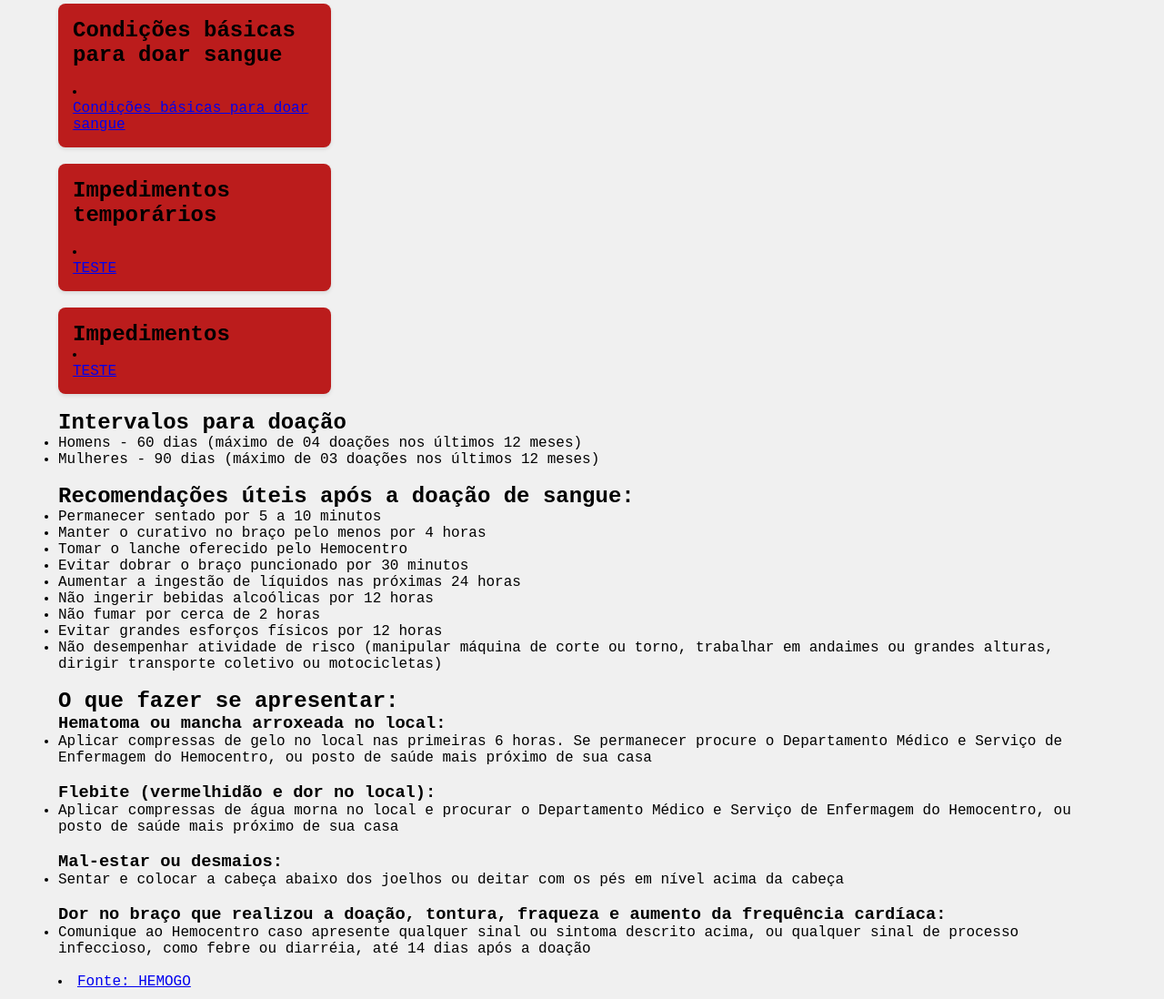
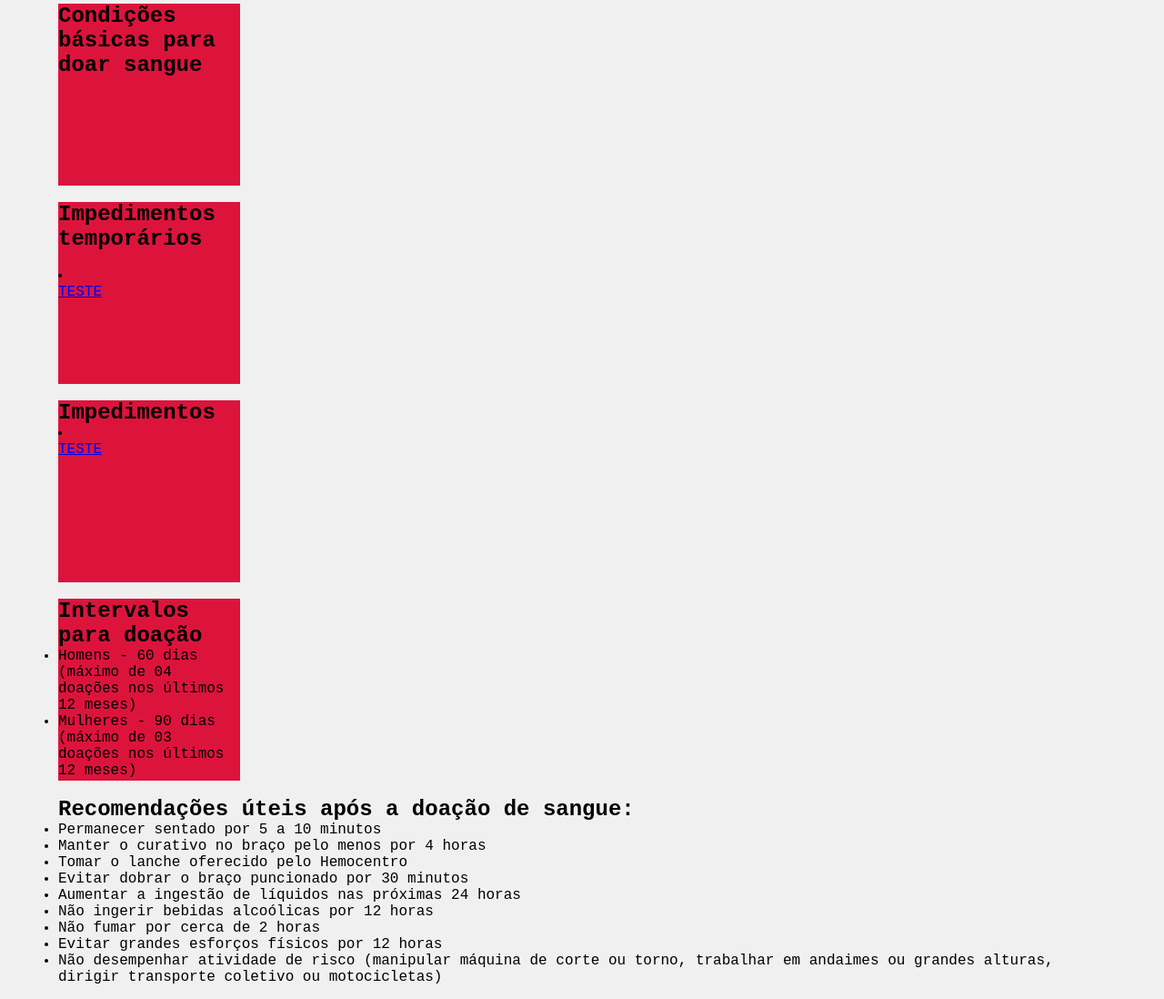
Before and after one commit to S9NT7S/Projeto-Doe-Vida, a Flask app: page / in a window 1280 px wide. Shown: the part 478-1576 px from the top of the page at 91% size. Run offline with Flask 3, Linux system fonts and the light colour scheme; the visitor is signed in with stand-in values (Sample User, id 1).

Commit message:
21/05/2026

```diff
--- a/Prime/controllers/AdminUsuarioController.py
+++ b/Prime/controllers/AdminUsuarioController.py
@@ -94,6 +94,10 @@ class AdminUsuarioController(BaseController):
 
         if session.get("usuario_id") == usuario_id:
             flash("Você não pode excluir sua própria conta.", "erro")
+            return redirect(url_for("listar_usuarios"))
+
+        if session.get("perfil_logado") == "admin":
+            flash("Erro")
             return redirect(url_for("listar_usuarios"))
 
         try:
--- a/Prime/static/css/base.css
+++ b/Prime/static/css/base.css
@@ -115,13 +115,13 @@ body{
     margin-left: auto; /* Empurra apenas o botão para a direita */
   }
 
-.card {
+/* .card {
     background-color: rgb(187, 28, 28);
     border-radius: 8px;
     box-shadow: 0 2px 4px rgba(0, 0, 0, 0.1);
     padding: 16px;
     width: 300px;
-}
+} */
 
 .card .div {
     display: flex;
--- /dev/null
+++ b/Prime/static/css/pagina_inicial.css
@@ -0,0 +1,17 @@
+.card {
+    position: relative;
+    width: 200px;
+    height: 200px;
+    background-color: crimson;
+}
+
+.card-link {
+    position: fill-div;
+    display: block;
+    width: 100%;
+    height: 100%;
+    text-decoration: none;
+    color: rgb(0, 0, 0);
+    font-size: 24px;
+    font-weight: bold;
+}
--- a/Prime/static/js/admin_usuarios.js
+++ b/Prime/static/js/admin_usuarios.js
@@ -57,6 +57,6 @@ function fecharModalConfirmacao() {
 
 function confirmarExclusao() {
     if (usuarioParaExcluir !== null) {
-        document.getElementById("formExcluir" + usuarioParaExcluir).submit();
+        document.getElementById("formExcluir-" + usuarioParaExcluir).submit();
     }
 }
--- a/Prime/templates/base.html
+++ b/Prime/templates/base.html
@@ -26,20 +26,20 @@
                 <div class="dropdown">
                     <a href="#" class="dropdown-button">Hemocentros no RS</a>
                     <div class="dropdown-content">
-                        <a href="https://saude.rs.gov.br/hemocentro-do-estado-do-rio-grande-do-sul">HEMORGS - Hemocentro do Estado do Rio Grande do Sul</a>
-                        <a href="https://saude.rs.gov.br/hemopasso">HEMOPASSO - Hemocentro Regional de Passo Fundo</a>
-                        <a href="https://saude.rs.gov.br/hemopel">HEMOPEL - Hemocentro Regional de Pelotas</a>
-                        <a href="https://saude.rs.gov.br/hemosm">HEMOSM - Hemocentro Regional de Santa Maria</a>
-                        <a href="https://saude.rs.gov.br/hemocentro-regional-de-cruz-alta">HEMOCRUZ - Hemocentro Regional de Cruz Alta</a>
+                        <a href="https://saude.rs.gov.br/hemocentro-do-estado-do-rio-grande-do-sul" target="_blank">HEMORGS - Hemocentro do Estado do Rio Grande do Sul</a>
+                        <a href="https://saude.rs.gov.br/hemopasso" target="_blank">HEMOPASSO - Hemocentro Regional de Passo Fundo</a>
+                        <a href="https://saude.rs.gov.br/hemopel" target="_blank">HEMOPEL - Hemocentro Regional de Pelotas</a>
+                        <a href="https://saude.rs.gov.br/hemosm" target="_blank">HEMOSM - Hemocentro Regional de Santa Maria</a>
+                        <a href="https://saude.rs.gov.br/hemocentro-regional-de-cruz-alta" target="_blank">HEMOCRUZ - Hemocentro Regional de Cruz Alta</a>
                     </div>
                 </div>
                 {% if session.get('perfil_logado') == 'admin' %}
-                    <li><a href="{{ url_for('listar_usuarios') }}">Admin: Gerenciar usuários</a></li>
+                    <a href="{{ url_for('listar_usuarios') }}">Admin: Gerenciar usuários</a>
                     <br>
-                    <li><a href="{{ url_for('js_dashboard')}}">Dashboards</a></li>
+                    <a href="{{ url_for('js_dashboard')}}">Dashboards</a>
                 {% endif %}
-                <li><a href="{{ url_for('minha_area') }}">Meu Perfil</a> </li>
-                <li><a class="logout-btn" href="/logout">Sair</a></li>
+                <!-- <li><a href="{{ url_for('minha_area') }}">Meu Perfil</a> </li> -->
+                <a class="logout-btn" href="/logout">Sair</a>
             </div>
         </nav>
 
--- a/Prime/templates/pagina_inicial.html
+++ b/Prime/templates/pagina_inicial.html
@@ -3,6 +3,17 @@
 {% block title %}Página Inicial{% endblock %}
 
 {% block content %}
+
+<!DOCTYPE html>
+<html lang="pt-br">
+
+<head>
+    <meta charset="UTF-8">
+    <meta name="viewport" content="width=device-width, initial-scale=1.0">
+    <link rel="stylesheet" href="{{ url_for('static', filename='css/pagina_inicial.css') }}">
+</head>
+
+<body>
     <section class="mt-5 text-center">
 
     <h1>Requisitos para doar sangue</h1>
@@ -14,9 +25,7 @@
     <br>
 
     <div class=card>
-    <h1>Condições básicas para doar sangue</h1>
-    <br>
-    <li><a href="{{ url_for('cbasico1') }}" target="_blank">Condições básicas para doar sangue</a></li>
+        <a href="{{ url_for('cbasico1') }}" target="_blank" class="card-link">Condições básicas para doar sangue</a>
     </div>
 
     <br>
@@ -36,12 +45,14 @@
 
     <br>
 
+    <div class="card">
         <h2>Intervalos para doação</h2>
 
         <ul>
             <li>Homens - 60 dias (máximo de 04 doações nos últimos 12 meses)</li>
             <li>Mulheres - 90 dias (máximo de 03 doações nos últimos 12 meses)</li>
         </ul>
+    </div>
 
     <br>
 
@@ -94,8 +105,12 @@
 
     <br>
 
-<li><a href="https://www.hemocentro.org.br/principal.asp?edoc=conteudo&secaoid=422&subsecaoid=414&lstrod=0" target="_blank">Fonte: HEMOGO</a></li>
+    <a href="https://www.hemocentro.org.br/principal.asp?edoc=conteudo&secaoid=422&subsecaoid=414&lstrod=0" target="_blank">Fonte: HEMOGO</a>
 
     </section>
 
+</body>
+
+</html>
+
 {% endblock %}
```
Also changed, not shown: Prime/templates/listar_usuarios.html (+7 -5 lines), Realizar.txt (+9 -2 lines). Lines whose indentation alone changed are shown as unchanged.
